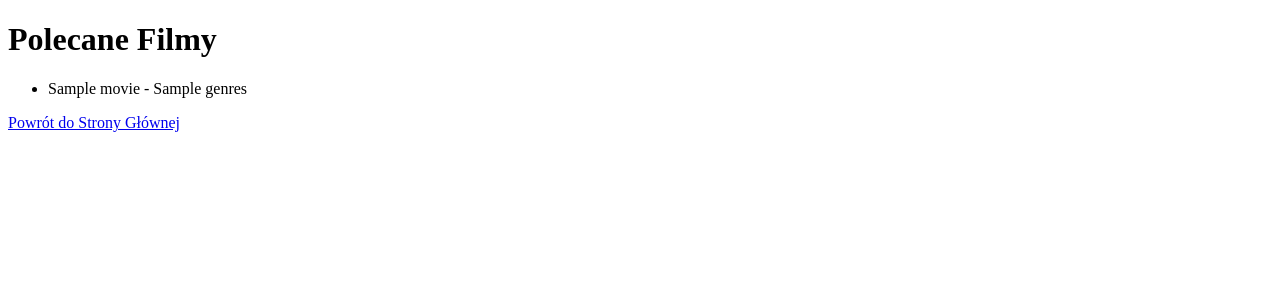
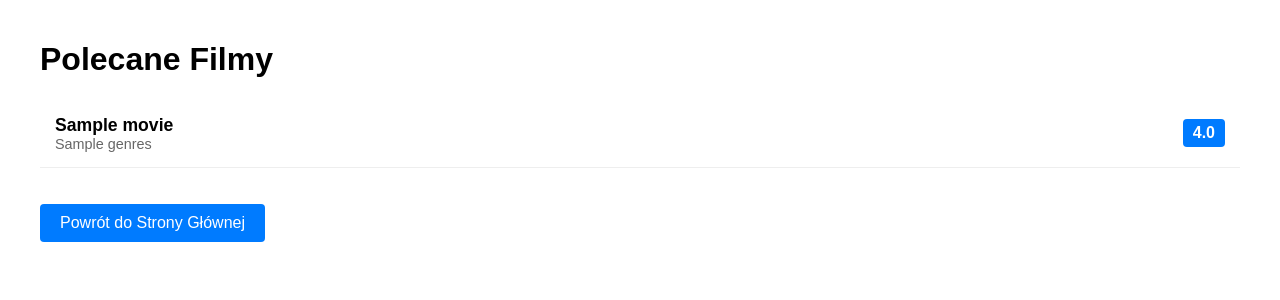
Before and after one commit to Wifalko/MovieLensRecommender, a Flask app: template templates/recommendations.html in a window 1280 px wide. Shown: the top 300 px of the page. Run offline with Flask 3, Linux system fonts and the light colour scheme; the template is opened without the code that fills it: most values are stand-ins (such as "Sample title", 1, 10 or a date in 2020); parts of the project's set-up code (start-up, migrations or seed data) failed here and were passed over.

Commit message:
poprawki

```diff
--- a/templates/recommendations.html
+++ b/templates/recommendations.html
@@ -4,14 +4,73 @@
     <meta charset="UTF-8">
     <meta name="viewport" content="width=device-width, initial-scale=1.0">
     <title>Polecane Filmy</title>
+    <style>
+        body {
+            font-family: Arial, sans-serif;
+            max-width: 1200px;
+            margin: 0 auto;
+            padding: 20px;
+        }
+
+        .movie-list {
+            list-style: none;
+            padding: 0;
+        }
+
+        .movie-item {
+            padding: 15px;
+            border-bottom: 1px solid #eee;
+            display: flex;
+            justify-content: space-between;
+            align-items: center;
+        }
+
+        .movie-title {
+            font-weight: bold;
+            font-size: 1.1em;
+        }
+
+        .movie-genres {
+            color: #666;
+            font-size: 0.9em;
+        }
+
+        .movie-rating {
+            background-color: #007bff;
+            color: white;
+            padding: 5px 10px;
+            border-radius: 4px;
+            font-weight: bold;
+        }
+
+        .back-link {
+            display: inline-block;
+            margin-top: 20px;
+            padding: 10px 20px;
+            background-color: #007bff;
+            color: white;
+            text-decoration: none;
+            border-radius: 4px;
+        }
+
+        .back-link:hover {
+            background-color: #0056b3;
+        }
+    </style>
 </head>
 <body>
     <h1>Polecane Filmy</h1>
-    <ul>
+    <ul class="movie-list">
         {% for movie in recommended_movies %}
-        <li>{{ movie.Title }} - {{ movie.Genres }}</li>
+        <li class="movie-item">
+            <div>
+                <div class="movie-title">{{ movie.Title }}</div>
+                <div class="movie-genres">{{ movie.Genres }}</div>
+            </div>
+            <span class="movie-rating">{{ "%.1f"|format(movie.Rating) }}</span>
+        </li>
         {% endfor %}
     </ul>
-    <a href="/">Powrót do Strony Głównej</a>
+    <a href="/" class="back-link">Powrót do Strony Głównej</a>
 </body>
 </html>
--- a/user_ratings.json
+++ b/user_ratings.json
@@ -1 +1 @@
-[{"UserID":9999,"MovieID":2571,"Rating":5.0,"Timestamp":"2025-01-08 23:57:18","Title":"Matrix, The (1999)","Genres":"Action|Sci-Fi|Thriller"},{"UserID":9999,"MovieID":1666,"Rating":2.5,"Timestamp":"2025-01-08 23:57:27","Title":"Hugo Pool (1997)","Genres":"Romance"},{"UserID":9999,"MovieID":3332,"Rating":1.5,"Timestamp":"2025-01-08 23:57:35","Title":"Legend of Lobo, The (1962)","Genres":"Adventure|Children's"},{"UserID":9999,"MovieID":3758,"Rating":3.5,"Timestamp":"2025-01-08 23:57:44","Title":"Communion (1989)","Genres":"Drama|Sci-Fi|Thriller"}]
+[{"UserID":9999,"MovieID":2571,"Rating":4.5,"Timestamp":"2025-01-09 13:43:13","Title":"Matrix, The (1999)","Genres":"Action|Sci-Fi|Thriller"},{"UserID":9999,"MovieID":132,"Rating":3.5,"Timestamp":"2025-01-09 13:43:21","Title":"Jade (1995)","Genres":"Thriller"},{"UserID":9999,"MovieID":2347,"Rating":4.5,"Timestamp":"2025-01-09 13:43:31","Title":"Pope of Greenwich Village, The (1984)","Genres":"Action"},{"UserID":9999,"MovieID":24,"Rating":4.5,"Timestamp":"2025-01-09 13:44:59","Title":"Powder (1995)","Genres":"Drama|Sci-Fi"},{"UserID":9999,"MovieID":260,"Rating":1.5,"Timestamp":"2025-01-09 13:45:09","Title":"Star Wars: Episode IV - A New Hope (1977)","Genres":"Action|Adventure|Fantasy|Sci-Fi"},{"UserID":9999,"MovieID":261,"Rating":4.5,"Timestamp":"2025-01-09 13:45:17","Title":"Little Women (1994)","Genres":"Drama"},{"UserID":9999,"MovieID":381,"Rating":4.5,"Timestamp":"2025-01-09 13:45:27","Title":"When a Man Loves a Woman (1994)","Genres":"Drama"},{"UserID":9999,"MovieID":90,"Rating":4.0,"Timestamp":"2025-01-09 13:45:36","Title":"Journey of August King, The (1995)","Genres":"Drama"}]
```
Also changed, not shown: data_processing.py (+22 -16 lines).
